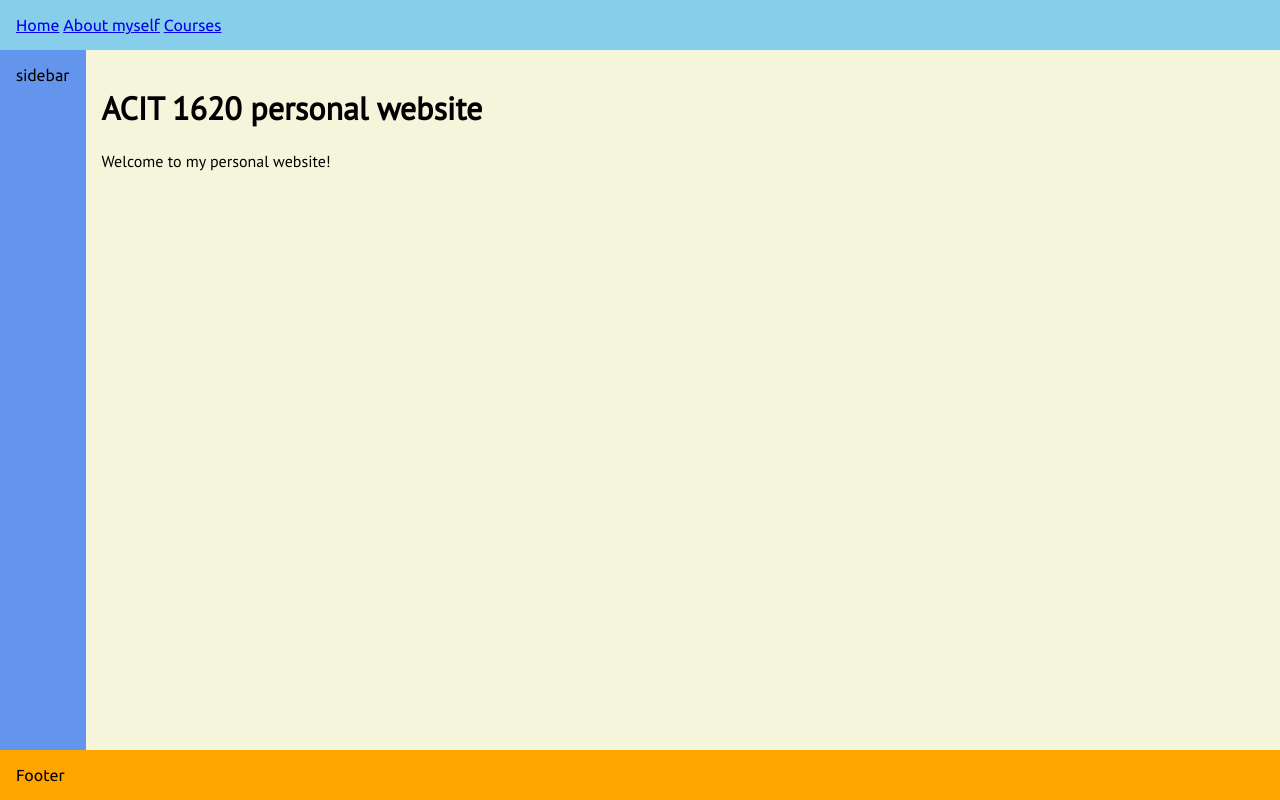
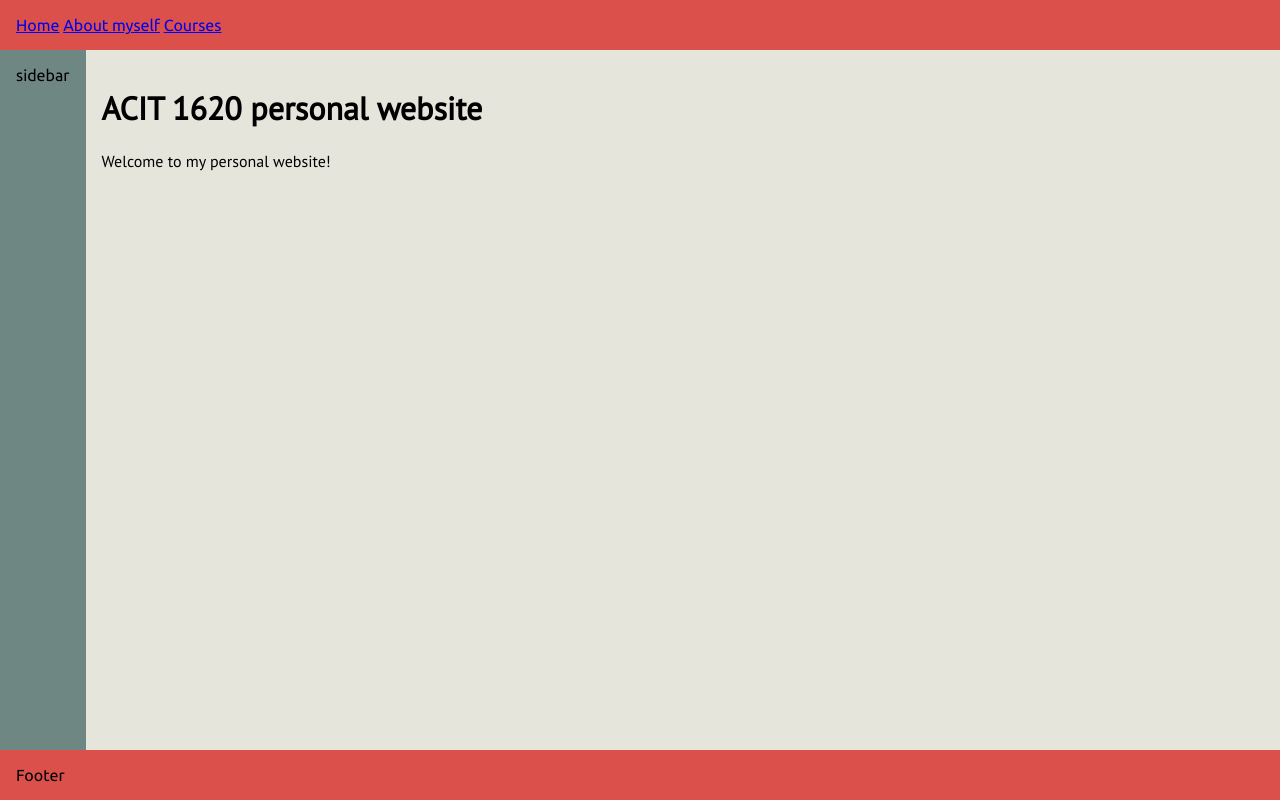
Before and after one commit to vince0411/lab-week-8, a plain HTML site: page index.html in a window 1280 px wide. Drawn offline with Linux system fonts and the light colour scheme.

Commit message:
Changed background colour in all pages by using only the colours in colour palette

```diff
--- a/CSS/styles.css
+++ b/CSS/styles.css
@@ -9,13 +9,13 @@
     box-sizing: border-box;
   }
   .header {
-    background: skyblue;
+    background: #db504a;
     padding: 1rem;
   }
 
   .header a:hover {
-    background: #002642;
-    color: #e5dada;
+    background: #6e8783;
+    color: #e5e5dc;
   }
   .main {
     display: flex;
@@ -23,17 +23,17 @@
     flex-grow: 1;
   }
   .sidebar {
-    background: cornflowerblue;
+    background: #6e8783;
     padding: 1rem;
   }
   .content {
     flex-grow: 1;
-    background: beige;
+    background: #e5e5dc;
     padding: 1rem;
     overflow: auto;
   }
 
   .footer {
-    background: orange;
+    background: #db504a;
     padding: 1rem;
   }
```
